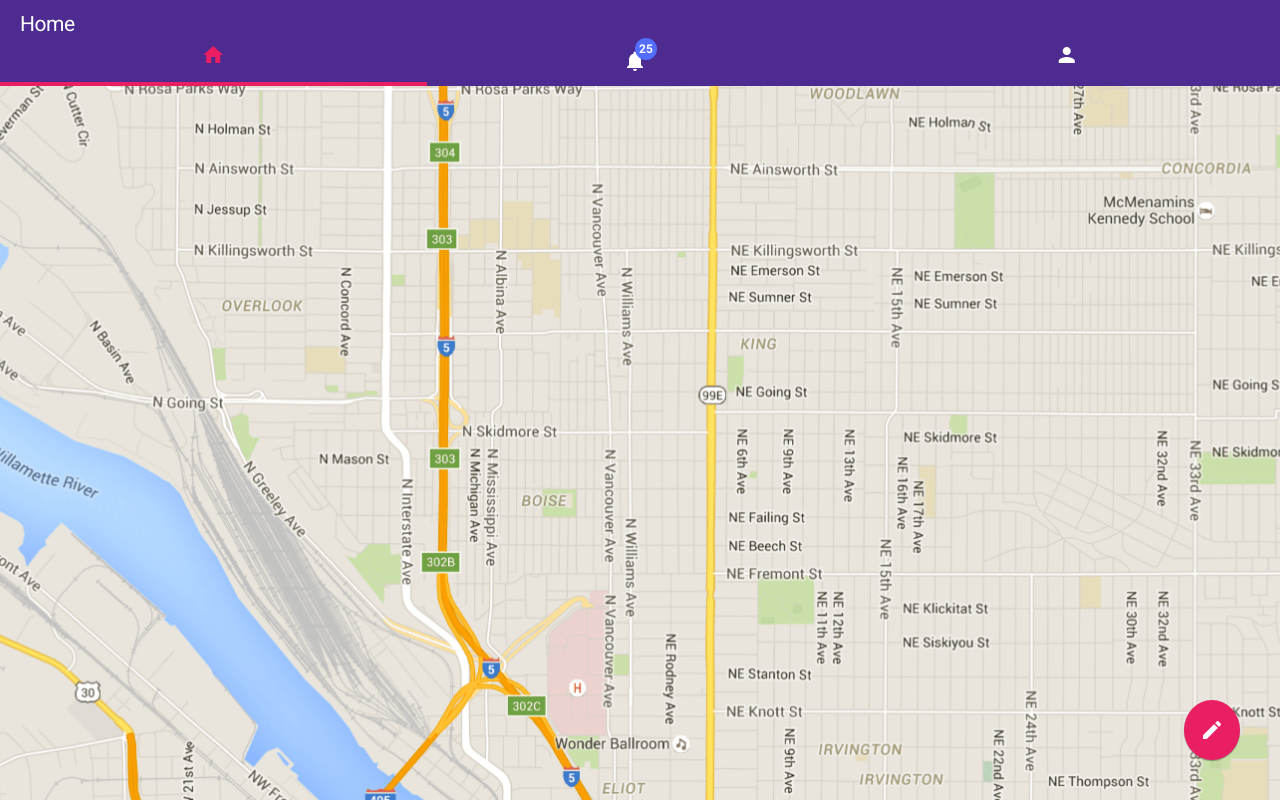
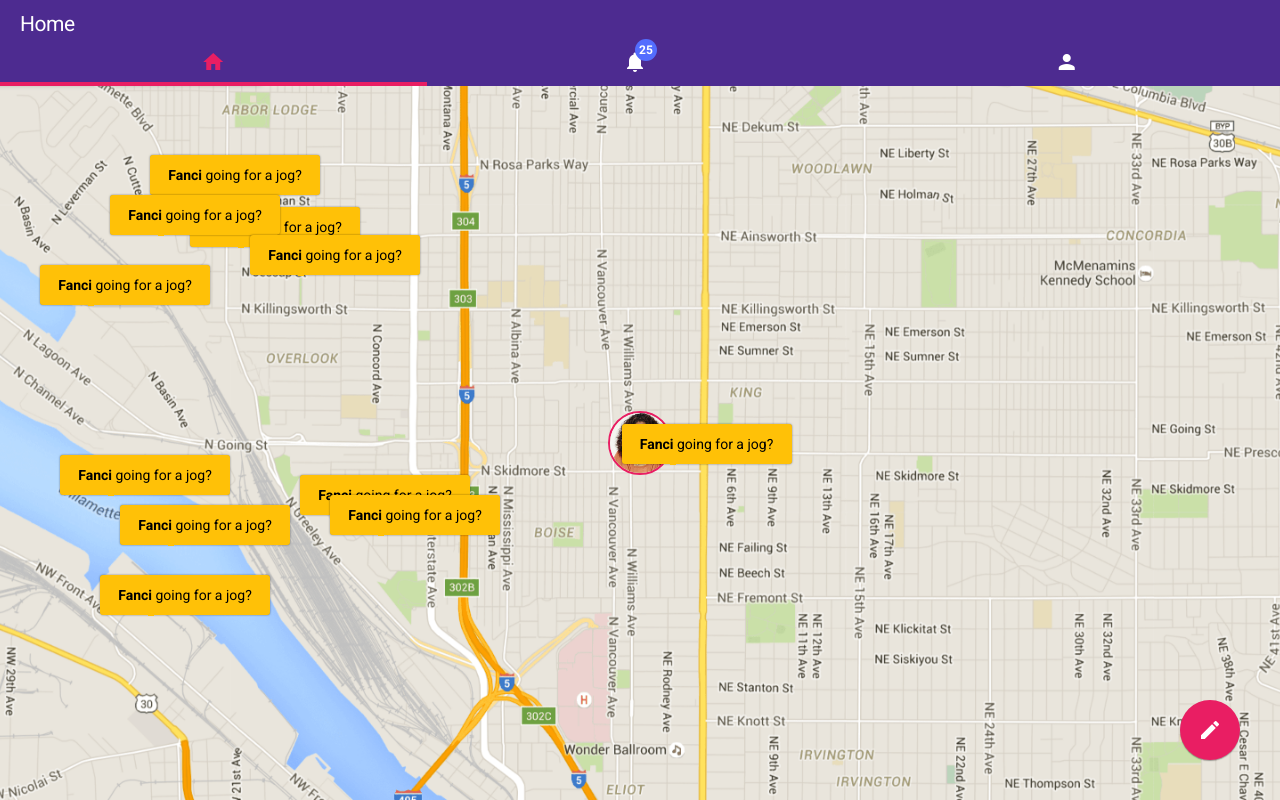
Before and after one commit to ericnjanga/mobile-app-wireframe-react, a plain HTML site: page home.html in a window 1280 px wide. Drawn offline with nearby package versions, Linux system fonts and the light colour scheme.

Commit message:
finishing up templating, starting light dynamic effects

```diff
--- a/home.html
+++ b/home.html
@@ -48,17 +48,6 @@
     <link rel="stylesheet" href="https://fonts.googleapis.com/icon?family=Material+Icons">
     <link rel="stylesheet" href="https://code.getmdl.io/1.3.0/material.pink-indigo.min.css">
     <link rel="stylesheet" href="styles.css">
-    <style>
-    #view-source {
-      position: fixed;
-      display: block;
-      right: 0;
-      bottom: 0;
-      margin-right: 40px;
-      margin-bottom: 40px;
-      z-index: 900;
-    }
-    </style>
   </head>
   <body class="">
 
@@ -126,6 +115,14 @@
 
 
       <section class="mdl-tabs__panel is-active" id="home-panel">
+
+        <a href="#" class="fanci-pinpoint fanci-pinpoint__main">
+          <img src="./images/rsz_avatar3.jpg" alt="" class="fanci-avatar fanci-avatar__medium">
+        </a>
+
+
+
+
       </section><!-- mdl-tabs__panel -->
 
       <!-- MDL Tab panel 2 -->
@@ -134,7 +131,7 @@
 
           <div class="mdl-card-post mdl-card mdl-shadow--2dp">
             <header class="mdl-card-post__header">
-              <img src="./images/rsz_avatar3.jpg" alt="" class="mdl-card-post__avatar">
+              <img src="./images/rsz_avatar3.jpg" alt="" class="mdl-card-post__avatar fanci-avatar fanci-avatar__small">
               <div class="mdl-card-post__header-meta">
                 <h4 class="mdl-card-post__header-title">
                   vskvwnv wefiejfwefew
@@ -182,7 +179,7 @@
 
           <div class="mdl-card-post mdl-card mdl-shadow--2dp">
             <header class="mdl-card-post__header">
-              <img src="./images/rsz_avatar3.jpg" alt="" class="mdl-card-post__avatar">
+              <img src="./images/rsz_avatar3.jpg" alt="" class="mdl-card-post__avatar fanci-avatar fanci-avatar__small">
               <div class="mdl-card-post__header-meta">
                 <h4 class="mdl-card-post__header-title">
                   vskvwnv wefiejfwefew
@@ -231,7 +228,7 @@
 
           <div class="mdl-card-post mdl-card mdl-shadow--2dp">
             <header class="mdl-card-post__header">
-              <img src="./images/rsz_avatar3.jpg" alt="" class="mdl-card-post__avatar">
+              <img src="./images/rsz_avatar3.jpg" alt="" class="mdl-card-post__avatar fanci-avatar fanci-avatar__small">
               <div class="mdl-card-post__header-meta">
                 <h4 class="mdl-card-post__header-title">
                   vskvwnv wefiejfwefew
@@ -281,13 +278,13 @@
       <section class="mdl-tabs__panel" id="profile-panel">
         <header class="user-profile__header">
           <div class="user-profile__header-imgframe">
-            <img src="./images/rsz_avatar3.jpg" alt="" class="user-profile__header-avatar">
-            <i class="material-icons">create</i>
+            <img src="./images/rsz_avatar3.jpg" alt="" class="fanci-avatar fanci-avatar__large">
+            <i class="material-icons">camera_alt</i>
           </div>
 
           <h3>User Name</h3>
           <h4>
-            <i class="material-icons">camera_alt</i>
+            <i class="material-icons">location_on</i>
             <span>357 avenue des moulineaux</span>
           </h4>
         </header><!-- user-profile__header -->
@@ -323,7 +320,7 @@
 
 
 
-    <a id="view-source" class="mdl-button mdl-js-button mdl-button--fab mdl-js-ripple-effect mdl-button--colored mdl-button--raised">
+    <a class="mdl-button fanci-btn-post mdl-js-button mdl-button--fab mdl-js-ripple-effect mdl-button--colored mdl-button--raised">
       <i class="material-icons">create</i>
     </a>
 
@@ -335,5 +332,66 @@
 
 
     <script src="https://code.getmdl.io/1.3.0/material.min.js"></script>
+    <script src="https://unpkg.com/popper.js@1.14.1/dist/umd/popper.min.js"></script>
+    <script src="https://cdnjs.cloudflare.com/ajax/libs/jquery/3.3.1/jquery.min.js"></script>
+
+
+    <script>
+      const arrPoints = [];
+      for (var i = 1; i < 12; i++) {
+        arrPoints.push('point'+i);
+      };
+    </script>
+
+
+    <script>
+    //Place all point on the page
+      const $panel_home = $('#home-panel');
+      $(function(){
+        arrPoints.map(point=>{
+          const $point = $(`<a href="#" class="fanci-pinpoint" id="point${point}">
+            <div class="popper" id="example3popper1" data-for="point${point}" x-placement="bottom">
+              <b>Fanci</b> <span>going for a jog?</span>
+                <div class="popper__arrow" x-arrow="" style="left: 43px;"></div>
+            </div>
+            <img src="./images/rsz_avatar3.jpg" alt="" class="fanci-avatar fanci-avatar__small">
+          </a>`);
+
+          $point.appendTo('#home-panel');
+
+        });
+
+      });
+    </script>
+
+
+    <script>
+      // console.log('arrPoints=',arrPoints);
+      // arrPoints.map(point=>{
+      //   var reference = document.querySelector('#'+point);
+      //   var popper = document.querySelector('[data-for="'+point+'"]');
+      //   var anotherPopper = new Popper(
+      //       reference,
+      //       popper,
+      //       {
+      //         placement: 'top'
+      //       }
+      //   );
+      // });
+
+      /*
+
+        var reference = document.querySelector('#point1');
+        var popper = document.querySelector('[data-for="point1"]');
+        var anotherPopper = new Popper(
+            reference,
+            popper,
+            {
+              placement: 'top'
+            }
+        );
+*/
+
+    </script>
   </body>
 </html>
--- a/styles.css
+++ b/styles.css
@@ -40,6 +40,13 @@ body.login {
 .mdl-card-post__header,
 .user-profile__header {
   display: flex;
+}
+.mdl-card--login .mdl-textfield:nth-of-type(2),
+.mdl-tabs__tab-bar > nav a .material-icons,
+.user-profile__header-imgframe,
+.mdl-tabs__panel-frame {
+  position: relative;
+
 }
 html, body,
 .mdl-card-post__header-title,
@@ -114,7 +121,6 @@ html, body,
   font-size: 3rem;
 }
 .mdl-card--login .mdl-textfield:nth-of-type(2) {
-  position: relative;
   top: -20px;
 }
 
@@ -140,8 +146,8 @@ html, body,
 .mdl-tabs__tab-bar > nav a {
   flex-basis: 100%;
 }
-.mdl-tabs__tab-bar > nav a .mdl-badge {
-  top: 6px;
+.mdl-tabs__tab-bar > nav a .material-icons {
+  top: 7px;
 }
 
 
@@ -165,11 +171,70 @@ html, body,
 .mdl-tabs__panel-frame .mdl-card-post {
   margin-bottom: 20px;
 }
+
+/* home panel */
 #home-panel {
   background-image: url(./images/map.png);
   background-size: cover;
   background-position: center;
 }
+#home-panel.is-active {
+  display: flex;
+}
+#home-panel {
+  justify-content: center;
+  align-items: center;
+
+  position: relative;
+  height: calc(100vh - 85px);
+  top: 85px;
+  padding: 00;
+}
+#home-panel .fanci-pinpoint:not(.fanci-pinpoint__main) {
+  position: absolute;
+}
+#home-panel .fanci-pinpoint:nth-of-type(2) {
+  top: 70px;
+  left: 150px;
+}
+#home-panel .fanci-pinpoint:nth-of-type(3) {
+  top: 122px;
+  left: 190px;
+}
+#home-panel .fanci-pinpoint:nth-of-type(4) {
+  top: 180px;
+  left: 40px;
+}
+#home-panel .fanci-pinpoint:nth-of-type(5) {
+  top: 110px;
+  left: 110px;
+}
+#home-panel .fanci-pinpoint:nth-of-type(6) {
+  top: 150px;
+  left: 250px;
+}
+#home-panel .fanci-pinpoint:nth-of-type(7) {
+  top: 370px;
+  left: 60px;
+}
+#home-panel .fanci-pinpoint:nth-of-type(8) {
+  top: 420px;
+  left: 120px;
+}
+#home-panel .fanci-pinpoint:nth-of-type(9) {
+  top: 390px;
+  left: 300px;
+}
+#home-panel .fanci-pinpoint:nth-of-type(10) {
+  top: 490px;
+  left: 100px;
+}
+#home-panel .fanci-pinpoint:nth-of-type(11) {
+  top: 410px;
+  left: 330px;
+}
+
+/* aroundus panel */
 #aroundus-panel {
   /*background-color: orange;*/
 }
@@ -204,7 +269,6 @@ html, body,
   padding: 30px;
 }
 .user-profile__header-imgframe {
-  position: relative;
 }
 .user-profile__header-imgframe .material-icons {
   position: absolute;
@@ -226,13 +290,6 @@ html, body,
   line-height: 0;
       color: #ccc;
 }
-.user-profile__header-avatar {
-  width: 120px;
-  height: 120px;
-  border-radius: 120px;
-  cursor: pointer;
-  border: 3px solid rgb(233,30,99);
-}
 
 
 /*
@@ -251,11 +308,6 @@ html, body,
 .mdl-card-post__header-title {
   font-size: 1.3rem;
   line-height: 1.3rem;
-}
-.mdl-card-post__avatar {
-  width: 35px;
-  height: 35px;
-  border-radius: 35px;
 }
 .mdl-card-post__avatar + .mdl-card-post__header-meta {
   margin-left: 10px;
@@ -350,7 +402,14 @@ html, body,
 .login .mdl-button  {
   width: 100%;
 }
-
+.fanci-btn-post {
+  position: fixed;
+  display: block;
+      width: 60px;
+  right: 40px;
+  bottom: 40px;
+  z-index: 900;
+}
 /* Fixed header and pushing panels down */
 .btn-open-post {
   position: fixed;
@@ -367,3 +426,72 @@ html, body,
 .mdl-button {
   padding: 2px 0;
 }
+
+
+
+
+
+/*
+ * Avatar
+ * ------------------
+*/
+.fanci-avatar {
+  border-radius: 120px;
+  cursor: pointer;
+}
+.fanci-avatar__small {
+  width: 35px;
+  height: 35px;
+  border: 1px solid rgb(233,30,99);
+}
+.fanci-avatar__medium {
+  width: 60px;
+  height: 60px;
+  border: 2px solid rgb(233,30,99);
+}
+.fanci-avatar__large {
+  width: 120px;
+  height: 120px;
+  border: 3px solid rgb(233,30,99);
+}
+
+
+
+
+/*
+ * Avatar
+ * ------------------
+*/
+.popper, .tooltip {
+    position: absolute;
+    background: #FFC107;
+    color: black;
+    width: 150px;
+    border-radius: 3px;
+    box-shadow: 0 0 2px rgba(0,0,0,0.5);
+    padding: 10px;
+    text-align: center;
+}
+.popper span {
+  font-weight: 100;
+}
+.popper[x-placement^="top"] .popper__arrow, .tooltip[x-placement^="top"] .tooltip-arrow {
+    border-width: 5px 5px 0 5px;
+    border-left-color: transparent;
+    border-right-color: transparent;
+    border-bottom-color: transparent;
+    bottom: -5px;
+    left: calc(50% - 5px);
+    margin-top: 0;
+    margin-bottom: 0;
+}
+.tooltip .tooltip-arrow, .popper .popper__arrow {
+    border-color: #FFC107;
+}
+.popper .popper__arrow, .tooltip .tooltip-arrow {
+    width: 0;
+    height: 0;
+    border-style: solid;
+    position: absolute;
+    margin: 5px;
+}
```
Also changed, not shown: index.html (+0 -11 lines).
